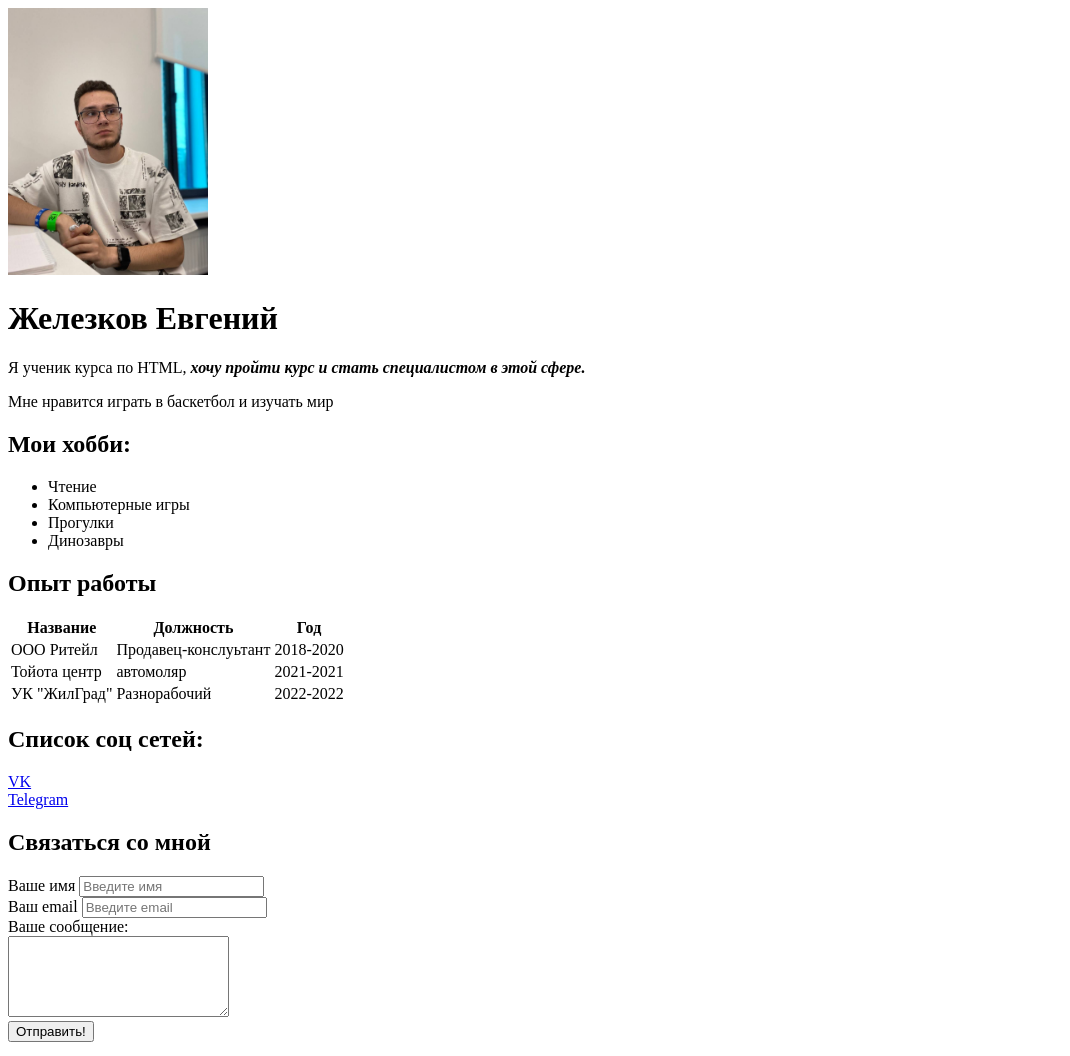
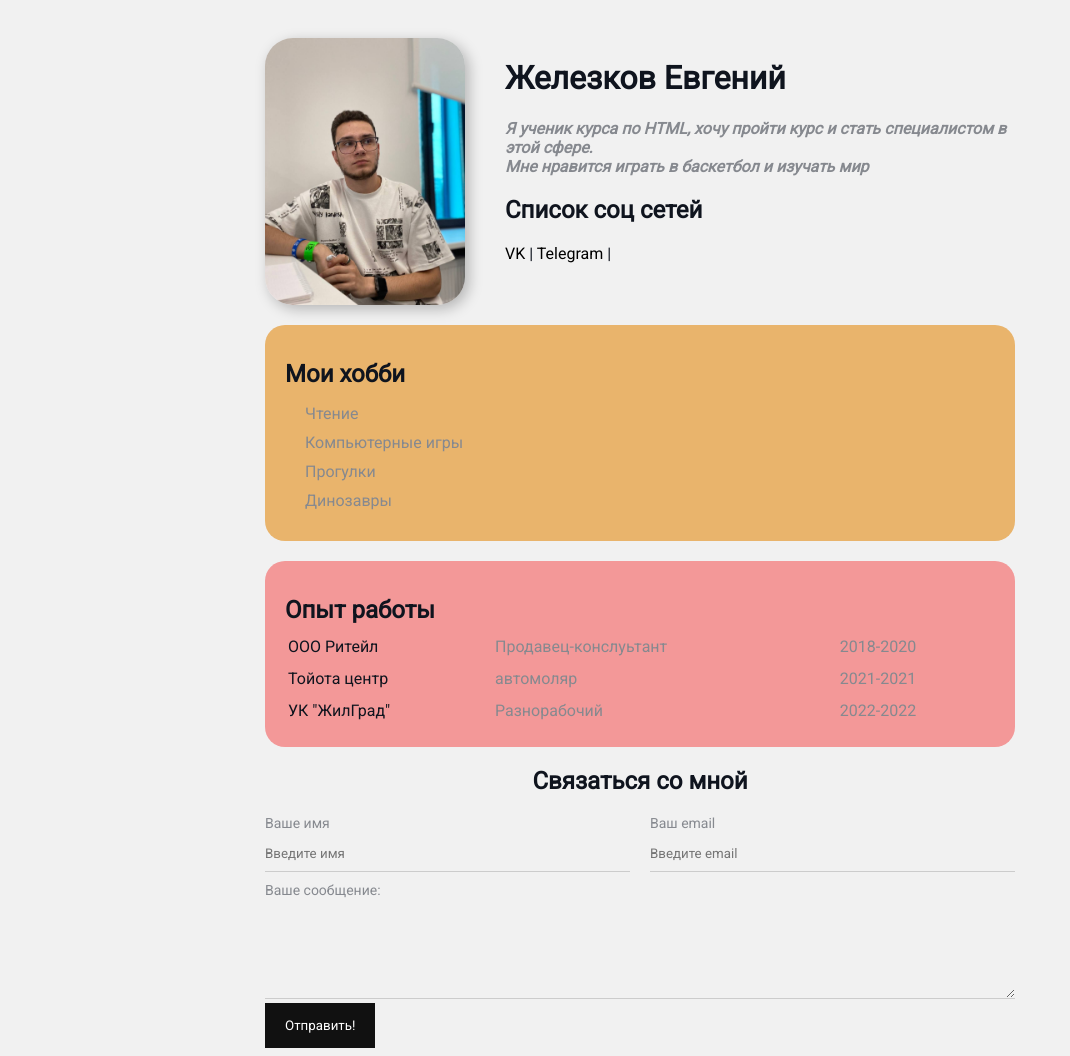
Before and after one commit to ZhelezkovEv/resume, a plain HTML site: page index.html in a window 1280 px wide. Shown: the whole page, without its empty margins (0-1070 px from the left). Drawn offline with Linux system fonts and the light colour scheme.

Commit message:
Add styles

```diff
--- a/index.html
+++ b/index.html
@@ -6,37 +6,57 @@
     <meta name="viewport" content="width=device-width, initial-scale=1.0">
     <meta name="keywords" content="html, cource">
     <meta name="discription" content="Впервые создаю сайт">
+    <link rel="stylesheet" href="resume.css">
     <title>Zhelezkov resume</title>
 </head>
 <body>
 
-<img src="1.jpg" width="200">
+<div class="container">
+    <div class="info">
+    <img src="1.jpg" alt="Железков Евгений" class="avatar">
 
-    <h1>Железков Евгений</h1>
+    <div class="info-text"> <h1>Железков Евгений</h1>
 
     <p>Я ученик курса по HTML, <strong><em>хочу пройти курс и стать специалистом в этой сфере.</em></strong></p>
 
 
     <p>Мне нравится играть в баскетбол и изучать мир</p>
 
-    <h2>Мои хобби: </h2>
+    <h2>Список соц сетей</h2>
 
-    <ul>
+    <a href="https://vk.com/zhelezkovev" target="_blank">VK </a>
+    |
+    <a href="https://t.me/zhelezkovEv" target="_blank">Telegram</a>
+    |
+    </div>
+   </div>
+
+
+
+
+
+
+    <div class="card bg-yellow">
+        <h2>Мои хобби</h2>
+
+        <ul class="list">
             <Li>Чтение</Li>
             <Li>Компьютерные игры</Li>
             <Li>Прогулки</Li>
             <Li>Динозавры</Li>
         </ul>
+    </div>
 
+        <div class="card bg-red">
             <h2>Опыт работы</h2>
 
-    <table>
+            <table class="table">
                 <thead>
-            <tr>
+                    <!-- <tr>
                     <th>Название</th>
                     <th>Должность</th>
                     <th>Год</th>
-            </tr>
+                    </tr> -->
                 </thead>
                 <tbody>
                     <tr>
@@ -56,31 +76,40 @@
                             </tr>
                 </tbody>
             </table>
+        </div>
 
-    <p><h2>Список соц сетей:</h2>
-        <a href="https://vk.com/zhelezkovev" target="_blank">VK </a><br>
-        <a href="https://t.me/zhelezkovEv" target="_blank">Telegram</a>
-    </p>
 
+
+
+     <form action="/" class="form">
         <h2>Связаться со мной</h2>
 
-    <div>
+        <div class="form-row">
+
+            <div class="form-group">
                 <label for="text">Ваше имя</label>
                 <input type="text" id="text"
                 placeholder="Введите имя">
             </div>
 
-    <div>
+
+            <div class="form-group">
                 <label for="email">Ваш email</label>
                 <input type="email" id="email" placeholder="Введите email">
             </div>
+        </div>
 
-    <div>
-        <label for="message">Ваше сообщение:<br></label>
+        <div class="form-group">
+            <label for="message">Ваше сообщение:</label>
             <textarea id="message" cols="25" rows="5"
             placeholder="Введите сообщение...">
             </textarea><br>
 
-        <button type="submit">Отправить!</button>
+            <button type="submit" class="btn">Отправить!</button>
+        </div>
+     </form>
+</div>
+
+
 </body>
 </html>
--- /dev/null
+++ b/resume.css
@@ -0,0 +1,178 @@
+@import url('https://fonts.googleapis.com/css2?family=Roboto&display=swap');
+
+body {
+        font-family: 'Roboto', sans-serif;
+        font-size: 16px;
+        font-weight: normal;
+        background: #f1f1f1;
+        color: #0f141e;
+}
+
+a {
+    color: #000;
+    text-decoration: none;
+}
+
+a:hover {
+        text-decoration: underline;
+}
+
+a:active {
+        color: blue;
+}
+
+a:visited {
+        color: grey;
+}
+
+.container {
+        max-width: 750px;
+        margin: auto;
+        padding-top: 30px;
+
+}
+
+.avatar {
+        width: 200px;
+        border-radius: 28px;
+        box-shadow: 4px 4px 14px rgba(0, 0, 0, .25);
+}
+
+.info {
+        margin-bottom: 20px;
+        display: flex;
+}
+
+.info-text {
+        margin-left: 40px;
+}
+
+.info-text p {
+    font-style: italic;
+    font-weight: bold;
+     color: #86898f;
+
+     margin: 0;
+}
+
+.info-text h4 {
+        margin-bottom: 10px;
+}
+
+@media (max-width: 630px) {
+        .info {
+                display: block;
+                text-align: center;
+        }
+
+}
+
+.card {
+
+        border-radius: 20px;
+        padding: 15px 20px;
+        margin-bottom: 20px;
+}
+
+.card h2 {
+        margin-bottom: 10px;
+}
+
+.bg-yellow {
+        background: #e9b46c;
+}
+
+.bg-red {
+        background: #f39898;
+}
+
+
+.btn {
+        background: #111;
+        padding: 15px 20px;
+        color: #fff;
+        border: none;
+        font-family: inherit;
+        cursor: pointer;
+}
+
+.btn:hover {
+        opacity: 0.8;
+}
+
+.list {
+        padding: 0 20px;
+}
+.list li {
+        color: #86898f;
+        margin-bottom: 10px;
+        list-style: none;
+}
+
+.table {
+       width: 100%;
+
+}
+
+.table td{
+        padding-bottom: 10px;
+}
+
+.table td:nth-child(2),
+.table td:nth-child(3){
+        color: #86898f
+}
+
+.form h2 {
+        text-align: center;
+}
+
+.form-row {
+        margin-bottom: 10px;
+        display: flex;
+}
+
+.form-row .form-group {
+
+        margin-right: 20px;
+        width: 50%;
+        /* display: inline-block; */
+        /* width: calc(50% - 20px); */
+}
+
+.form-row .form-group:last-child {
+        margin-right: 0;
+}
+
+@media (max-width: 630px) {
+        .form-row {
+                display: block;
+        }
+        .form-row .form-group {
+                width: 100%;
+                margin-right: 0;
+                margin-bottom: 10px;
+        }
+}
+
+.form-group label {
+        display: block;
+        font-size: 14px;
+        color: #86898f;
+}
+
+
+
+.form-group input,
+.form-group textarea {
+        width: 100%;
+        box-sizing: border-box;
+        border: none;
+        background: transparent;
+        border-bottom: 1px solid #ccc;
+        color: #000;
+        padding: 15px 0 10px;
+        outline: none;
+        font-family: inherit;
+
+}
```
Lines whose indentation alone changed are shown as unchanged.
